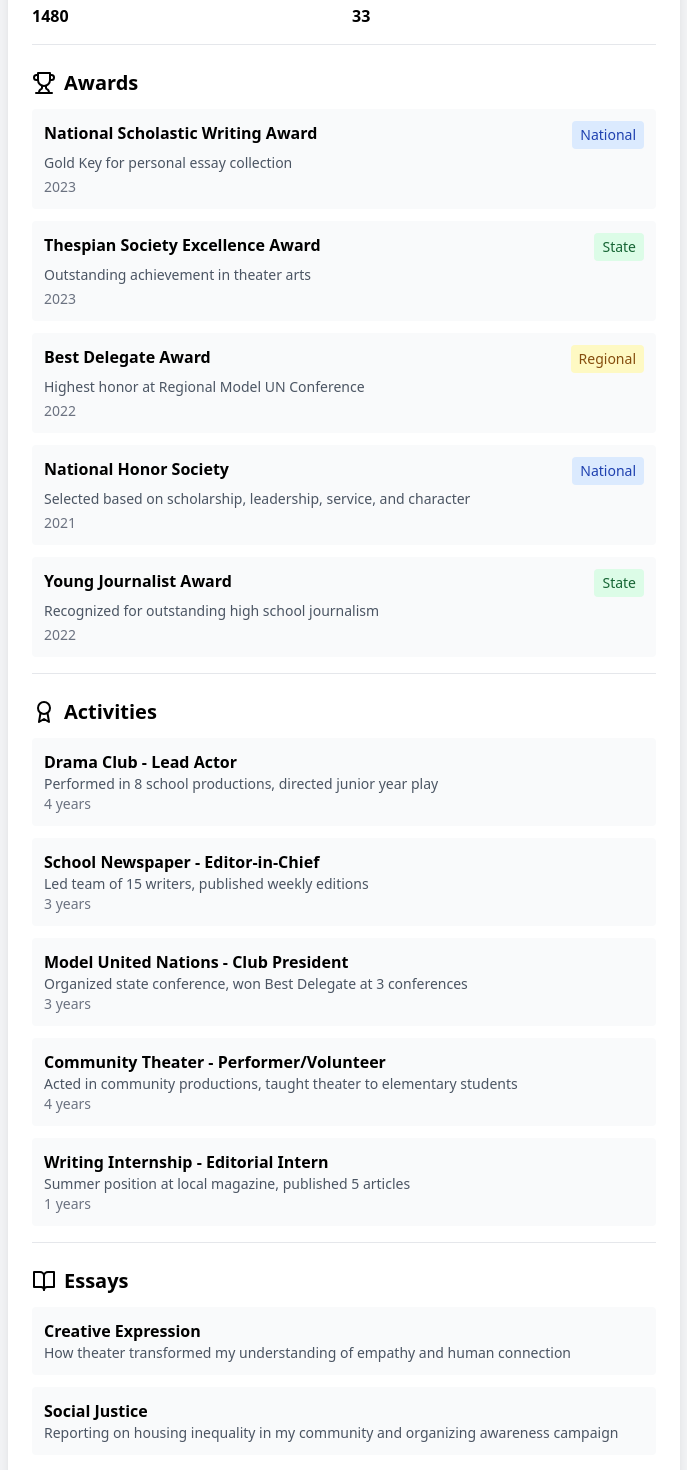
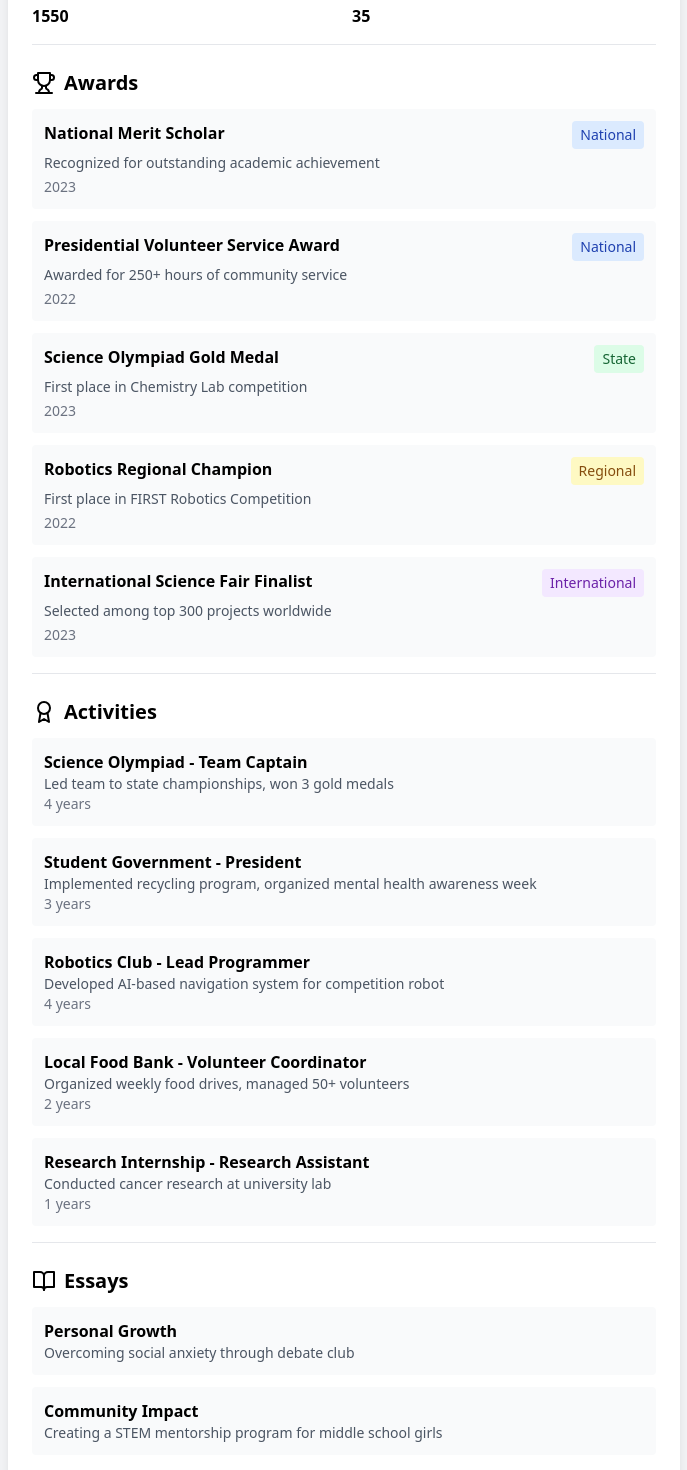
Before and after one commit to Costco1500/chanceus, a React (Vite) app: page / in a window 1280 px wide. Shown: the part 320-1790 px from the top of the page, without its empty margins (296-983 px from the left). Built offline with nearby package versions, Linux system fonts and the light colour scheme.

Commit message:
Fixed some bugs

```diff
--- a/src/data/profiles.ts
+++ b/src/data/profiles.ts
@@ -1,147 +1,9 @@
 import { StudentProfile } from '../types';
 
 // Helper function to get tomorrow's date in YYYY-MM-DD format
-const getTomorrowDate = (): string => {
-  const tomorrow = new Date();
-  tomorrow.setDate(tomorrow.getDate() + 1);
-  return tomorrow.toISOString().split('T')[0];
-};
+
 
 export const studentProfiles: StudentProfile[] = [
-  {
-    id: getTomorrowDate(), // Automatically sets to tomorrow's date
-    academicStats: {
-      gpa: 3.9,
-      classRank: 'Top 5%',
-      satScore: 1480,
-      actScore: 33
-    },
-    activities: [
-      {
-        name: 'Drama Club',
-        role: 'Lead Actor',
-        description: 'Performed in 8 school productions, directed junior year play',
-        yearsInvolved: 4
-      },
-      {
-        name: 'School Newspaper',
-        role: 'Editor-in-Chief',
-        description: 'Led team of 15 writers, published weekly editions',
-        yearsInvolved: 3
-      },
-      {
-        name: 'Model United Nations',
-        role: 'Club President',
-        description: 'Organized state conference, won Best Delegate at 3 conferences',
-        yearsInvolved: 3
-      },
-      {
-        name: 'Community Theater',
-        role: 'Performer/Volunteer',
-        description: 'Acted in community productions, taught theater to elementary students',
-        yearsInvolved: 4
-      },
-      {
-        name: 'Writing Internship',
-        role: 'Editorial Intern',
-        description: 'Summer position at local magazine, published 5 articles',
-        yearsInvolved: 1
-      }
-    ],
-    awards: [
-      {
-        name: 'National Scholastic Writing Award',
-        level: 'National',
-        year: 2023,
-        description: 'Gold Key for personal essay collection'
-      },
-      {
-        name: 'Thespian Society Excellence Award',
-        level: 'State',
-        year: 2023,
-        description: 'Outstanding achievement in theater arts'
-      },
-      {
-        name: 'Best Delegate Award',
-        level: 'Regional',
-        year: 2022,
-        description: 'Highest honor at Regional Model UN Conference'
-      },
-      {
-        name: 'National Honor Society',
-        level: 'National',
-        year: 2021,
-        description: 'Selected based on scholarship, leadership, service, and character'
-      },
-      {
-        name: 'Young Journalist Award',
-        level: 'State',
-        year: 2022,
-        description: 'Recognized for outstanding high school journalism'
-      }
-    ],
-    essays: [
-      {
-        topic: 'Creative Expression',
-        description: 'How theater transformed my understanding of empathy and human connection'
-      },
-      {
-        topic: 'Social Justice',
-        description: 'Reporting on housing inequality in my community and organizing awareness campaign'
-      }
-    ],
-    recommendations: [
-      {
-        source: 'English Teacher/Newspaper Advisor',
-        strength: 'Outstanding'
-      },
-      {
-        source: 'Drama Director',
-        strength: 'Outstanding'
-      },
-      {
-        source: 'School Counselor',
-        strength: 'Very Strong'
-      }
-    ],
-    demographics: {
-      type: 'Hispanic/Latino',
-      firstGen: true,
-      international: false
-    },
-    colleges: [
-      {
-        name: 'Columbia',
-        status: 'Accepted',
-        finalChoice: true,
-        explanation: 'Perfect fit for journalism and theater interests in NYC. Strong arts programs with access to professional opportunities in the city. First-gen support programs were also a significant factor.'
-      },
-      {
-        name: 'Yale',
-        status: 'Accepted',
-        finalChoice: false,
-        explanation: 'Strong humanities programs and theater opportunities impressed admissions committee. Essays about creative expression and social justice reporting aligned with Yale\'s values.'
-      },
-      {
-        name: 'Stanford',
-        status: 'Rejected',
-        finalChoice: false,
-        explanation: 'While academic profile was strong, had fewer STEM-focused activities compared to typical Stanford admits. Competition especially high for humanities-focused students.'
-      },
-      {
-        name: 'Northwestern',
-        status: 'Accepted',
-        finalChoice: false,
-        explanation: 'Exceptional fit for journalism program with strong theater opportunities. Writing samples and newspaper experience stood out to admissions committee.'
-      },
-      {
-        name: 'UPenn',
-        status: 'Waitlisted',
-        finalChoice: false,
-        explanation: 'Strong humanities profile but competition was high. Essays were well-received but activities weren\'t as uniquely distinguished from other applicants with similar interests.'
-      }
-    ]
-  },
   {
     id: '2024-03-20',
     academicStats: {
@@ -275,5 +137,67 @@ export const studentProfiles: StudentProfile[] = [
         explanation: 'Perfect fit for Berkeley\'s STEM programs. Strong academic profile combined with leadership and community service aligned with Berkeley\'s public mission.'
       }
     ]
+  },
+  {
+    id: '2025-03-21', // New ID for the new profile
+    academicStats: {
+      gpa: 3.8,
+      classRank: 'Top 10%',
+      satScore: 1450,
+      actScore: 32
+    },
+    activities: [
+      {
+        name: 'Debate Club',
+        role: 'Member',
+        description: 'Participated in regional debate competitions',
+        yearsInvolved: 3
+      },
+      {
+        name: 'Art Club',
+        role: 'Vice President',
+        description: 'Organized art exhibitions and workshops',
+        yearsInvolved: 2
+      }
+    ],
+    awards: [
+      {
+        name: 'Artistic Excellence Award',
+        level: 'Regional',
+        year: 2023,
+        description: 'Recognized for outstanding contributions to the art community'
+      }
+    ],
+    essays: [
+      {
+        topic: 'Creative Expression',
+        description: 'The importance of art in personal development'
+      }
+    ],
+    recommendations: [
+      {
+        source: 'Art Teacher',
+        strength: 'Strong'
+      }
+    ],
+    demographics: {
+      type: 'Hispanic',
+      firstGen: true,
+      international: false
+    },
+    colleges: [
+      {
+        name: 'UCLA',
+        status: 'Accepted',
+        finalChoice: true,
+        explanation: 'Strong art program and vibrant campus life aligned with personal interests.'
+      },
+      {
+        name: 'NYU',
+        status: 'Waitlisted',
+        finalChoice: false,
+        explanation: 'Impressive arts curriculum, but competition was high this year.'
+      }
+    ]
   }
 ];
```
